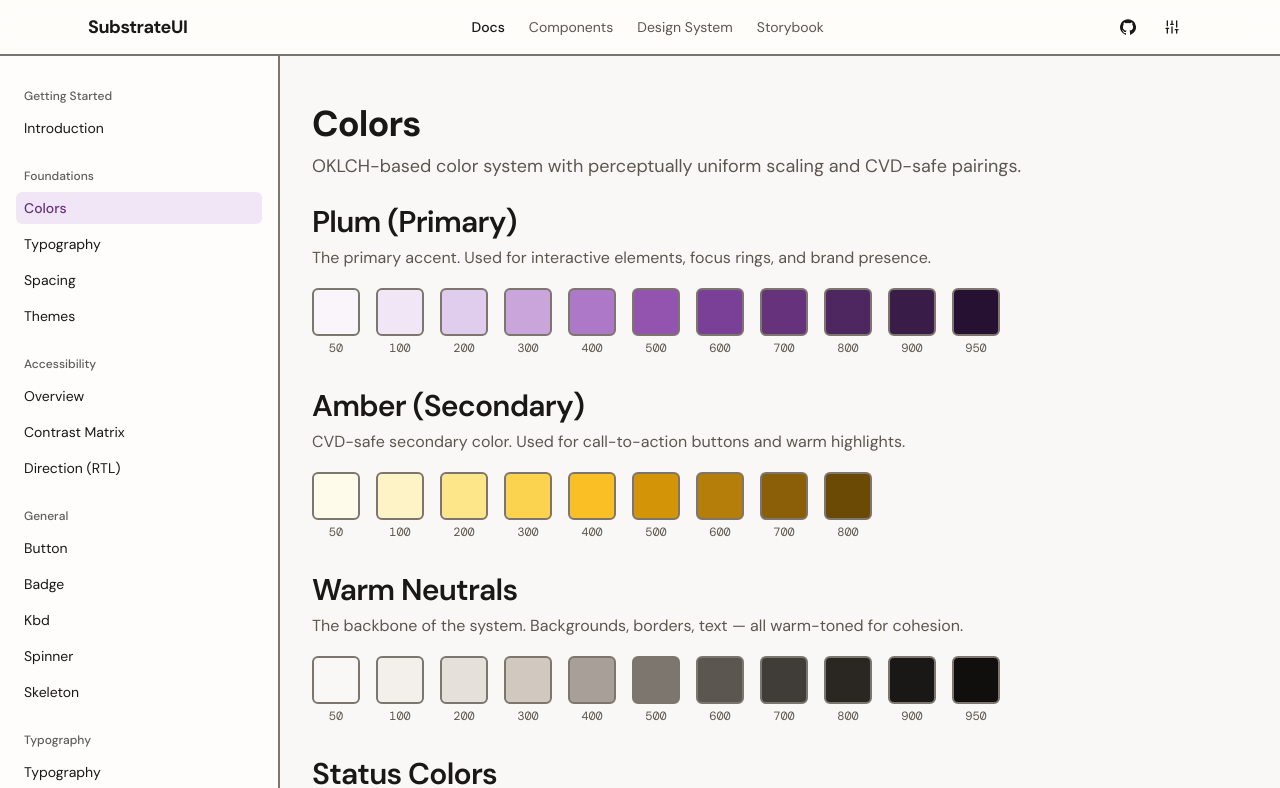
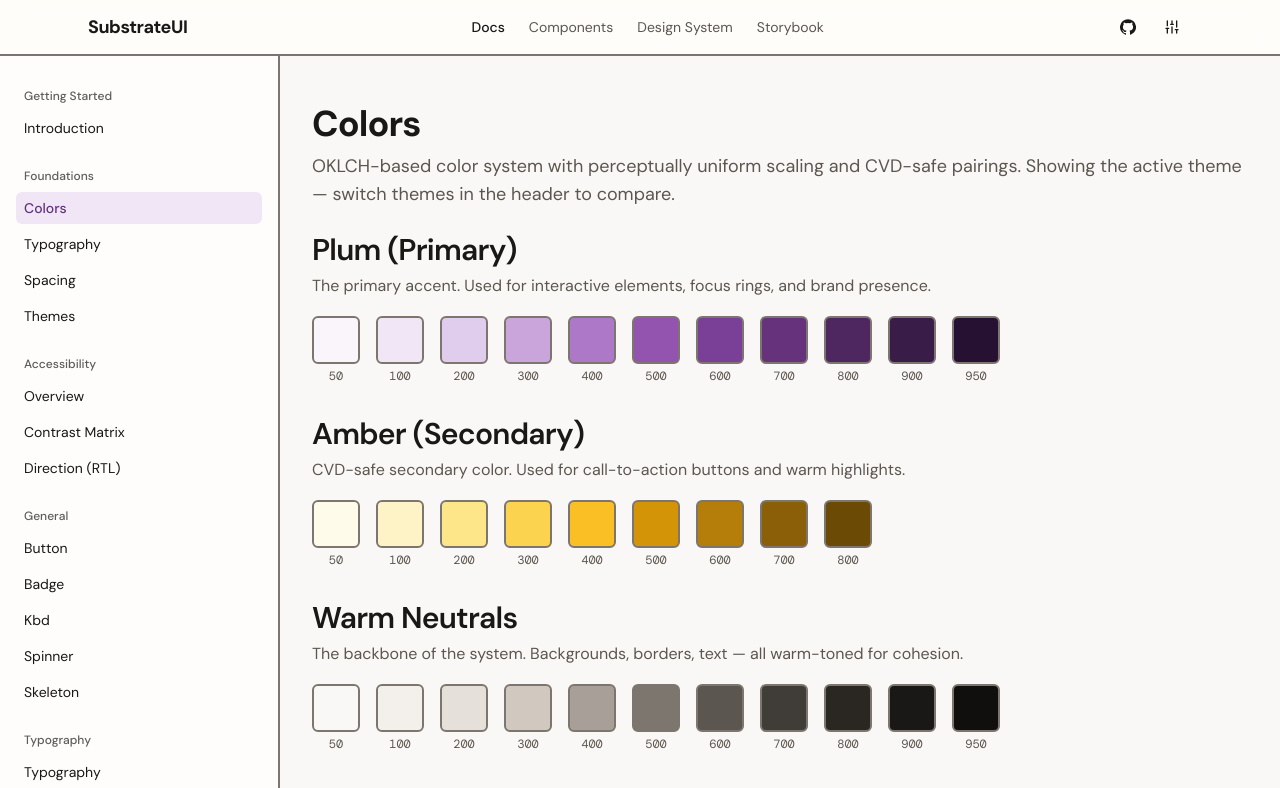
Before and after one commit to MikeNotThePope/substrateui, a Next.js app: page /docs/tokens in a window 1280 px wide. Shown: the top 788 px of the page. Built offline with nearby package versions, Linux system fonts and the light colour scheme.

Commit message:
docs: make Colors token page follow the active theme

```diff
--- a/src/app/docs/tokens/page.tsx
+++ b/src/app/docs/tokens/page.tsx
@@ -6,14 +6,54 @@ import { H2, Mono, P } from "@/components/ui/typography"
 import { Stack } from "@/components/ui/stack"
 import { Cluster } from "@/components/ui/cluster"
 import { Grid } from "@/components/ui/grid"
+import { useSiteTheme, type Theme } from "@/components/theme-picker"
 
-// ─── Color Data ───────────────────────────────────────────────────────
+// ─── Color Data (keyed by active site theme) ──────────────────────────
 
-const plumShades = ["50", "100", "200", "300", "400", "500", "600", "700", "800", "900", "950"]
-const amberShades = ["50", "100", "200", "300", "400", "500", "600", "700", "800"]
-const warmShades = ["50", "100", "200", "300", "400", "500", "600", "700", "800", "900", "950"]
+interface Ramp {
+  title: string
+  description: string
+  prefix: string
+  shades: string[]
+}
 
-const semanticTokens = [
+interface ThemeColorData {
+  ramps: Ramp[]
+  status: Array<{ variable: string; label: string }>
+  semantic: Array<{ name: string; light: string; dark: string }>
+}
+
+const themeColorData: Record<Theme, ThemeColorData> = {
+  default: {
+    ramps: [
+      {
+        title: "Plum (Primary)",
+        description:
+          "The primary accent. Used for interactive elements, focus rings, and brand presence.",
+        prefix: "plum",
+        shades: ["50", "100", "200", "300", "400", "500", "600", "700", "800", "900", "950"],
+      },
+      {
+        title: "Amber (Secondary)",
+        description:
+          "CVD-safe secondary color. Used for call-to-action buttons and warm highlights.",
+        prefix: "amber",
+        shades: ["50", "100", "200", "300", "400", "500", "600", "700", "800"],
+      },
+      {
+        title: "Warm Neutrals",
+        description:
+          "The backbone of the system. Backgrounds, borders, text — all warm-toned for cohesion.",
+        prefix: "warm",
+        shades: ["50", "100", "200", "300", "400", "500", "600", "700", "800", "900", "950"],
+      },
+    ],
+    status: [
+      { variable: "--raw-success", label: "success" },
+      { variable: "--raw-warning", label: "warning" },
+      { variable: "--raw-error", label: "error" },
+    ],
+    semantic: [
       { name: "background", light: "warm-50", dark: "warm-950" },
       { name: "foreground", light: "warm-900", dark: "warm-100" },
       { name: "primary", light: "plum-600", dark: "plum-500" },
@@ -26,7 +66,53 @@ const semanticTokens = [
       { name: "border", light: "warm-500", dark: "warm-400" },
       { name: "card", light: "warm-white", dark: "warm-850" },
       { name: "ring", light: "plum-500", dark: "plum-400" },
-]
+    ],
+  },
+  lava: {
+    ramps: [
+      {
+        title: "Magma (Primary)",
+        description:
+          "The primary accent, following lava's cooling curve — hue slides from yellow to red as lightness falls.",
+        prefix: "magma",
+        shades: ["50", "100", "200", "300", "400", "500", "600", "700", "800", "900", "950"],
+      },
+      {
+        title: "Sulfur (Secondary)",
+        description:
+          "Vent-crust yellow. Used for call-to-action buttons and warm highlights.",
+        prefix: "sulfur",
+        shades: ["50", "100", "200", "300", "400", "500", "600", "700", "800"],
+      },
+      {
+        title: "Basalt Neutrals",
+        description:
+          "Cooled-lava grays, warmed toward the magma hue. Backgrounds, borders, and text.",
+        prefix: "basalt",
+        shades: ["50", "100", "200", "300", "400", "500", "600", "700", "800", "850", "900", "950"],
+      },
+    ],
+    status: [
+      { variable: "--raw-olivine", label: "success" },
+      { variable: "--raw-sulfur-500", label: "warning" },
+      { variable: "--raw-cherry", label: "error" },
+    ],
+    semantic: [
+      { name: "background", light: "basalt-50", dark: "basalt-950" },
+      { name: "foreground", light: "basalt-900", dark: "basalt-100" },
+      { name: "primary", light: "magma-700", dark: "magma-500" },
+      { name: "primary-foreground", light: "white", dark: "basalt-950" },
+      { name: "secondary", light: "basalt-100", dark: "basalt-800" },
+      { name: "muted", light: "basalt-100", dark: "basalt-800" },
+      { name: "muted-foreground", light: "basalt-600", dark: "basalt-300" },
+      { name: "accent", light: "magma-100", dark: "magma @ 15%" },
+      { name: "destructive", light: "cherry", dark: "cherry (lighter)" },
+      { name: "border", light: "basalt-500", dark: "basalt-400" },
+      { name: "card", light: "warm-white", dark: "basalt-850" },
+      { name: "ring", light: "magma-600", dark: "magma-400" },
+    ],
+  },
+}
 
 // ─── Swatch ───────────────────────────────────────────────────────────
 
@@ -85,58 +171,35 @@ function SemanticRow({ name, light, dark }: { name: string; light: string; dark:
 // ─── Page ─────────────────────────────────────────────────────────────
 
 export default function ColorsPage() {
+  const { theme } = useSiteTheme()
+  const data = themeColorData[theme]
+
   return (
     <DocPage
       title="Colors"
-      description="OKLCH-based color system with perceptually uniform scaling and CVD-safe pairings."
+      description="OKLCH-based color system with perceptually uniform scaling and CVD-safe pairings. Showing the active theme — switch themes in the header to compare."
     >
       <Stack gap="xl">
-        {/* Plum */}
-        <section>
-          <H2>Plum (Primary)</H2>
-          <P className="text-muted-foreground mt-1 mb-4">
-            The primary accent. Used for interactive elements, focus rings, and brand presence.
-          </P>
+        {/* Palette ramps */}
+        {data.ramps.map((ramp) => (
+          <section key={ramp.prefix}>
+            <H2>{ramp.title}</H2>
+            <P className="text-muted-foreground mt-1 mb-4">{ramp.description}</P>
             <Cluster gap="md" className="flex-wrap">
-            {plumShades.map((shade) => (
-              <Swatch key={shade} variable={`--raw-plum-${shade}`} label={shade} />
+              {ramp.shades.map((shade) => (
+                <Swatch key={shade} variable={`--raw-${ramp.prefix}-${shade}`} label={shade} />
               ))}
             </Cluster>
           </section>
-
-        {/* Amber */}
-        <section>
-          <H2>Amber (Secondary)</H2>
-          <P className="text-muted-foreground mt-1 mb-4">
-            CVD-safe secondary color. Used for call-to-action buttons and warm highlights.
-          </P>
-          <Cluster gap="md" className="flex-wrap">
-            {amberShades.map((shade) => (
-              <Swatch key={shade} variable={`--raw-amber-${shade}`} label={shade} />
         ))}
-          </Cluster>
-        </section>
-
-        {/* Warm Neutrals */}
-        <section>
-          <H2>Warm Neutrals</H2>
-          <P className="text-muted-foreground mt-1 mb-4">
-            The backbone of the system. Backgrounds, borders, text — all warm-toned for cohesion.
-          </P>
-          <Cluster gap="md" className="flex-wrap">
-            {warmShades.map((shade) => (
-              <Swatch key={shade} variable={`--raw-warm-${shade}`} label={shade} />
-            ))}
-          </Cluster>
-        </section>
 
         {/* Status */}
         <section>
           <H2>Status Colors</H2>
           <Cluster gap="md" className="mt-4">
-            <Swatch variable="--raw-success" label="success" />
-            <Swatch variable="--raw-warning" label="warning" />
-            <Swatch variable="--raw-error" label="error" />
+            {data.status.map((s) => (
+              <Swatch key={s.variable} variable={s.variable} label={s.label} />
+            ))}
           </Cluster>
         </section>
 
@@ -147,7 +210,7 @@ export default function ColorsPage() {
             These tokens are what you actually use in components. They map to the raw palette and flip automatically in dark mode. Click to copy the CSS variable.
           </P>
           <Grid columns={2} gap="sm">
-            {semanticTokens.map((token) => (
+            {data.semantic.map((token) => (
               <SemanticRow key={token.name} {...token} />
             ))}
           </Grid>
--- a/src/components/theme-picker.tsx
+++ b/src/components/theme-picker.tsx
@@ -71,6 +71,10 @@ export function SiteThemeProvider({
   )
 }
 
+export function useSiteTheme() {
+  return React.useContext(ThemeContext)
+}
+
 export function ThemePicker({ labels: labelsProp }: { labels?: ThemePickerLabels } = {}) {
   const { theme, setTheme } = React.useContext(ThemeContext)
   const [mounted, setMounted] = React.useState(false)
@@ -97,4 +101,4 @@ export function ThemePicker({ labels: labelsProp }: { labels?: ThemePickerLabels
   )
 }
 
-export type { ThemePickerLabels }
+export type { Theme, ThemePickerLabels }
```
Lines whose indentation alone changed are shown as unchanged.
